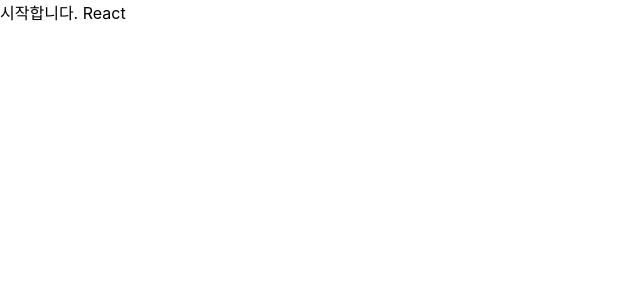
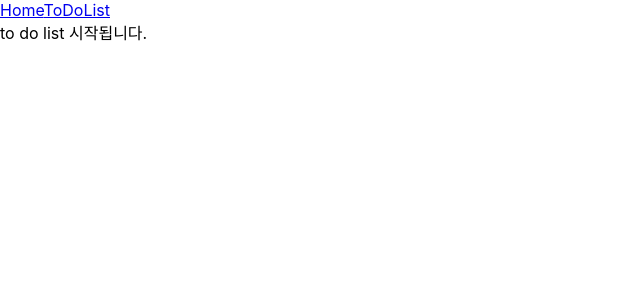
Before and after one commit to dkdlelql123/react, a React (Vite) app: page /todolist in a window 1280 px wide. Shown: the top 300 px of the page, without its empty margins (0-640 px from the left). Built offline with nearby package versions, Linux system fonts and the light colour scheme.

Commit message:
react router dom 적용 및 Route, Link, Switch 사용으로 서브페이지 생성

```diff
--- a/package.json
+++ b/package.json
@@ -8,7 +8,8 @@
   },
   "dependencies": {
     "react": "^17.0.0",
-    "react-dom": "^17.0.0"
+    "react-dom": "^17.0.0",
+    "react-router-dom": "^5.3.0"
   },
   "devDependencies": {
     "@vitejs/plugin-react": "^1.0.0",
--- a/src/App.jsx
+++ b/src/App.jsx
@@ -1,11 +1,26 @@
 import { useState } from 'react'
+import { BrowserRouter, Link, Route, Switch } from 'react-router-dom'
+import ToDoList from './feature/ToDoList'
 
 function App() {
-  const [count, setCount] = useState(0)
 
   return (
     <div className="App">
-      시작합니다. React
+      <BrowserRouter>
+      <header>
+        <nav>
+          <Link to="/" >Home</Link>
+          <Link to="/todolist" >ToDoList</Link>
+        </nav>
+      </header>
+
+      <body>
+        <Switch>
+          <Route path="/" exact >Main 화면입니다.</Route>
+          <Route path="/todolist" component={ToDoList} />
+        </Switch>
+      </body>
+      </BrowserRouter>
     </div>
   )
 }
--- /dev/null
+++ b/src/feature/ToDoList.jsx
@@ -0,0 +1,9 @@
+import { useState } from "react"
+
+const ToDoList = () => {
+  return <>
+    to do list 시작됩니다.
+  </>
+}
+
+export default ToDoList ;
```
Also changed, not shown: 1 other file (tests, documents, lock files or other folders).
